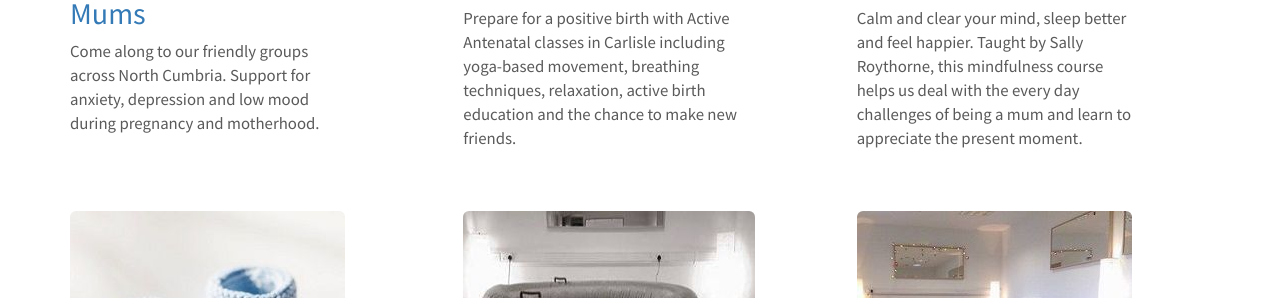
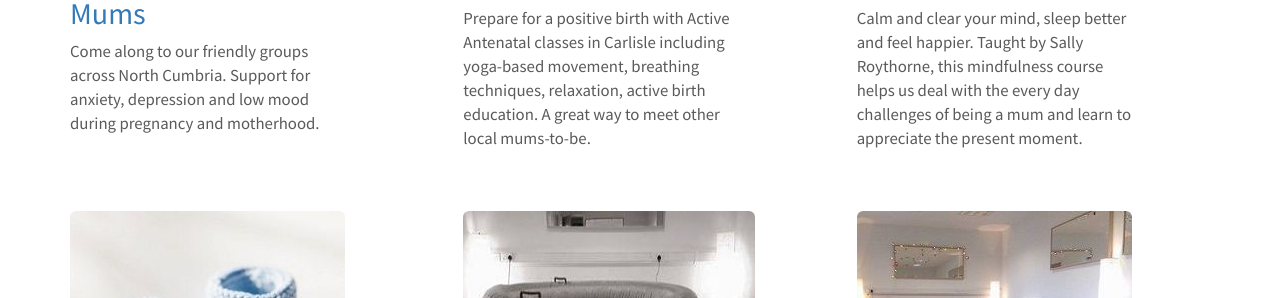
Before and after one commit to Happy-Mums-Foundation/happy-mums-foundation.github.io, a Jekyll site: the page built from services/pregnancy-and-birth.md, in a window 1280 px wide. Shown: the part 634-932 px from the top of the page. Built offline with Jekyll 4.4.1, drawn with Linux system fonts in a browser that asks for light colours; comment, search, counter and statistics services are not loaded.

Commit message:
Updated '/services/pregnancy-and-birth.md' via CloudCannon

```diff
--- a/services/pregnancy-and-birth.md
+++ b/services/pregnancy-and-birth.md
@@ -5,7 +5,7 @@ permalink: /services/pregnancy-and-birth.html
 ---
 
 
-<div class="row"><div class="col-md-3"><div class="row"><img class="img-responsive img-rounded" src="/img/pregnancy-and-birth-1.jpg" /></div><div class="row"><h2><a href="/services/carlisle-postnatal-depression-support-groups.html">Support Groups for Mums</a></h2><p>Come along to our friendly groups across North Cumbria. Support for anxiety, depression and low mood during pregnancy and motherhood.</p></div></div><div class="col-md-3 col-md-offset-1"><div class="row"><img class="img-responsive" src="/img/pregnancy-and-birth-2.jpg" /></div><div class="row"><h2><a href="/services/carlisle-pregnancy-antenatal-classes-with-daisy-birthing.html">Daisy Birthing Classes</a></h2><p>Prepare for a positive birth with Active Antenatal classes in Carlisle including yoga-based movement, breathing techniques, relaxation, active birth education and the chance to make new friends.</p></div></div><div class="col-md-3 col-md-offset-1"><div class="row"><img class="img-responsive img-rounded" src="/img/pregnancy-and-birth-3.jpg" /></div><div class="row"><h2>Mindfulness for Mums</h2><p>Calm and clear your mind, sleep better and feel happier. Taught by Sally Roythorne, this mindfulness course helps us deal with the every day challenges of being a mum and learn to appreciate the present moment.</p></div></div></div>
+<div class="row"><div class="col-md-3"><div class="row"><img class="img-responsive img-rounded" src="/img/pregnancy-and-birth-1.jpg" /></div><div class="row"><h2><a href="/services/carlisle-postnatal-depression-support-groups.html">Support Groups for Mums</a></h2><p>Come along to our friendly groups across North Cumbria. Support for anxiety, depression and low mood during pregnancy and motherhood.</p></div></div><div class="col-md-3 col-md-offset-1"><div class="row"><img class="img-responsive" src="/img/pregnancy-and-birth-2.jpg" /></div><div class="row"><h2><a href="/services/carlisle-pregnancy-antenatal-classes-with-daisy-birthing.html">Daisy Birthing Classes</a></h2><p>Prepare for a positive birth with Active Antenatal classes in Carlisle including yoga-based movement, breathing techniques, relaxation, active birth education. A great way to meet other local mums-to-be.</p></div></div><div class="col-md-3 col-md-offset-1"><div class="row"><img class="img-responsive img-rounded" src="/img/pregnancy-and-birth-3.jpg" /></div><div class="row"><h2>Mindfulness for Mums</h2><p>Calm and clear your mind, sleep better and feel happier. Taught by Sally Roythorne, this mindfulness course helps us deal with the every day challenges of being a mum and learn to appreciate the present moment.</p></div></div></div>
 
 <div class="row" style="height: 50px">&nbsp;</div>
 
```
